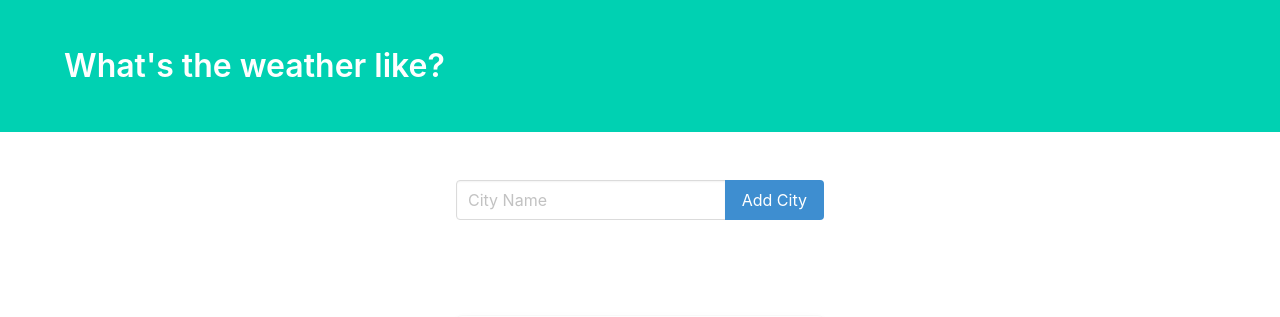
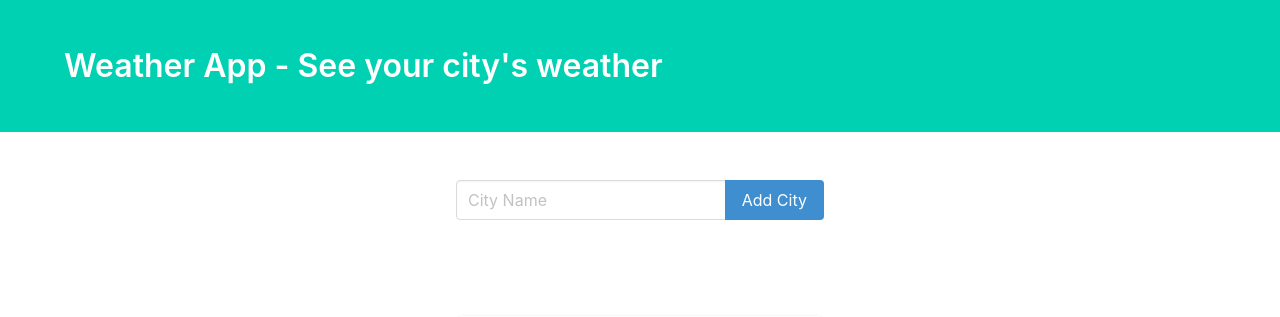
Before and after one commit to facundovillalba38/weather-django, a Django app: page / in a window 1280 px wide. Shown: the top 317 px of the page. Run offline with Django 3.2, Linux system fonts and the light colour scheme; data comes from the database, SQL or seed files in the repository; data that the repository does not hold is empty; some libraries are stand-ins or nearby versions.

Commit message:
changes in html

```diff
--- a/weather_django/weather/templates/weather/weather.html
+++ b/weather_django/weather/templates/weather/weather.html
@@ -14,7 +14,7 @@
         <div class="hero-body">
             <div class="container">
                 <h1 class="title">
-                    What's the weather like?
+                    Weather App - See your city's weather
                 </h1>
             </div>
         </div>
```
